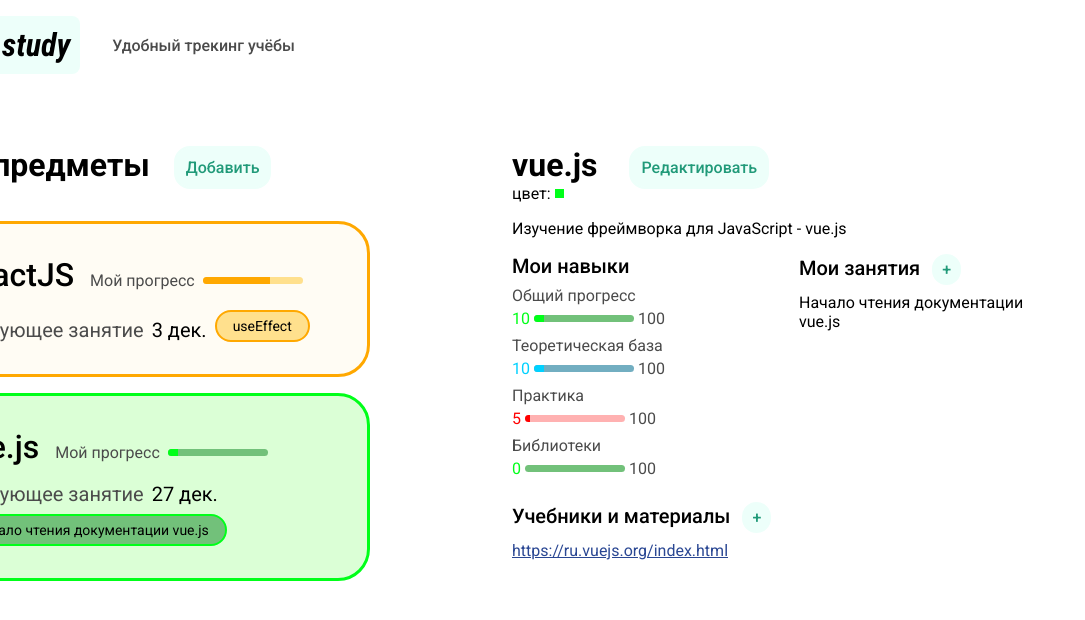
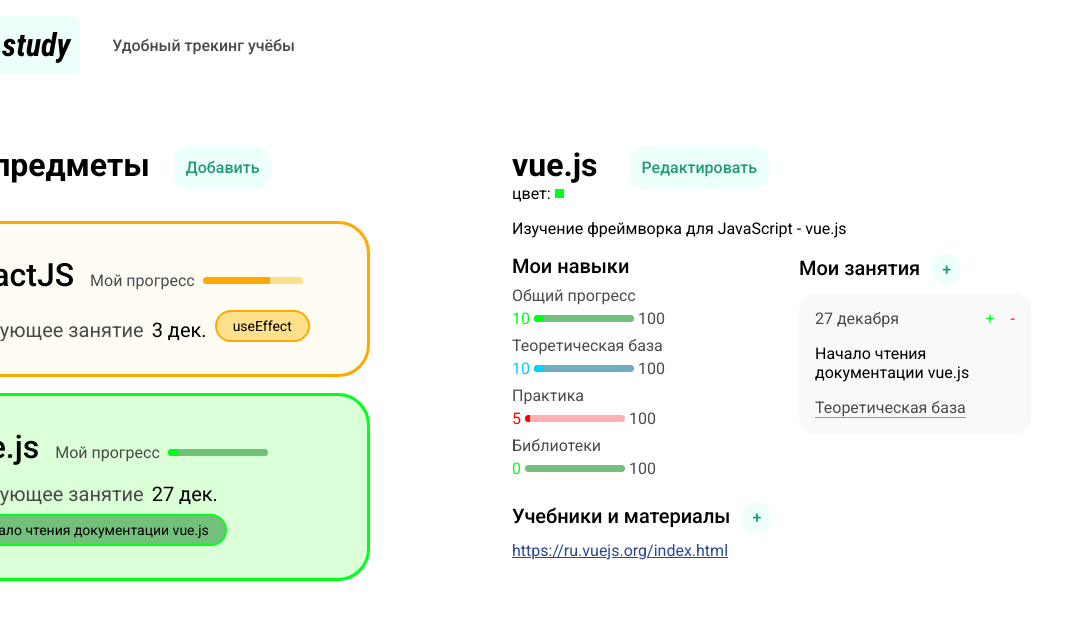
Before and after one commit to bulg4kov/trackstudy, a React (Create React App) app: page / in a window 1280 px wide. Both pictures are taken after a click on the element 145 px from the left and 487 px from the top of the page. Shown: the top 620 px of the page, without its empty margins (0-1085 px from the left). Built offline with nearby package versions, Linux system fonts and the light colour scheme.

Commit message:
Сделал карточку занятия с подгрузкой данных из Redux состояния

```diff
--- a/src/app/fakedata/subjects.json
+++ b/src/app/fakedata/subjects.json
@@ -10,19 +10,45 @@
         "id": 0,
         "time": "1672101138",
         "topic": "useContext",
-        "status": "waiting"
+        "status": "waiting",
+        "skills": [
+          {
+            "id": 0,
+            "name": "Теоретическая база",
+            "color": "green"
+          },
+          {
+            "id": 1,
+            "name": "Практика",
+            "color": "blue"
+          }
+        ]
       },
       {
         "id": 1,
         "time": "1670151138",
         "topic": "useState",
-        "status": "competed"
+        "status": "competed",
+        "skills": [
+          {
+            "id": 0,
+            "name": "Теоретическая база",
+            "color": "green"
+          }
+        ]
       },
       {
         "id": 2,
         "time": "1670051138",
         "topic": "useEffect",
-        "status": "failed"
+        "status": "failed",
+        "skills": [
+          {
+            "id": 0,
+            "name": "Теоретическая база",
+            "color": "green"
+          }
+        ]
       }
     ],
     "skills": [
@@ -58,7 +84,14 @@
         "id": 0,
         "time": "1672101138",
         "topic": "Начало чтения документации vue.js",
-        "status": "waiting"
+        "status": "waiting",
+        "skills": [
+          {
+            "id": 0,
+            "name": "Теоретическая база",
+            "color": "green"
+          }
+        ]
       }
     ],
     "skills": [
--- a/src/components/Subject/SubjectCard.jsx
+++ b/src/components/Subject/SubjectCard.jsx
@@ -3,6 +3,7 @@
 import ButtonBasic from "../UI/Buttons/ButtonBasic";
 import SubjectSkill from "./SubjectSkill";
 import SubjectData from "./SubjectData";
+import SubjectLesson from "./SubjectLesson";
 
 const Subject = styled.article`
 	display: flex;
@@ -108,7 +109,14 @@
 						addAction={function () {}}
 					>
 						{subject.lessons.map((lesson) =>
-							lesson.status === "waiting" ? lesson.topic : null
+							lesson.status === "waiting" ? (
+								<SubjectLesson
+									name={lesson.topic}
+									lessonId={lesson.id}
+									skills={lesson.skills}
+									time={new Date(lesson.time * 1000)}
+								/>
+							) : null
 						)}
 					</SubjectData>
 				</SubjectContainer>
--- a/src/components/Subject/SubjectLesson.jsx
+++ b/src/components/Subject/SubjectLesson.jsx
@@ -1,10 +1,81 @@
 import React from "react";
 import styled from "styled-components";
 
-const StyledLesson = styled.div``;
+const StyledLesson = styled.div`
+	display: flex;
+	flex-direction: column;
+	gap: 16px;
+	width: 200px;
+	padding: 16px;
+	background-color: ${(props) => props.theme.grayBg};
+	color: ${(props) => props.theme.textGray};
+	font-size: 16px;
+	font-weight: 400;
+	border-radius: 16px;
+`;
 
-function SubjectLesson({ time, name, skills, onComplete, onFail, ...props }) {
-	return <StyledLesson></StyledLesson>;
+const LessonHeader = styled.div`
+	display: flex;
+	justify-content: space-between;
+`;
+
+const LessonActions = styled.div`
+	display: flex;
+	gap: 16px;
+`;
+
+const LessonAction = styled.button`
+	font-size: 16px;
+	font-weight: 400;
+	background-color: unset;
+	border: none;
+	color: ${(props) =>
+		props.type === "complete"
+			? props.theme.cardPrimary.green
+			: props.theme.cardPrimary.red};
+`;
+
+const LessonTopic = styled.span`
+	font-size: 16px;
+	color: ${(props) => props.theme.textPrimary};
+`;
+
+const LessonSkill = styled.span`
+	border-bottom: 1px solid ${(props) => props.theme.cardPrimary[props.color]};
+	width: fit-content;
+`;
+
+function SubjectLesson({
+	lessonId = undefined,
+	time = new Date(),
+	name = "",
+	skills = [],
+	onComplete,
+	onFail,
+	...props
+}) {
+	return (
+		<StyledLesson lessonId={lessonId}>
+			<LessonHeader>
+				{time.toLocaleString("ru-RU", {
+					month: "long",
+					day: "numeric",
+				})}
+				<LessonActions>
+					<LessonAction type="complete" onClick={onComplete}>
+						+
+					</LessonAction>
+					<LessonAction type="fail" onClick={onFail}>
+						-
+					</LessonAction>
+				</LessonActions>
+			</LessonHeader>
+			<LessonTopic>{name}</LessonTopic>
+			{skills.map((skill) => (
+				<LessonSkill color={skill.color}>{skill.name}</LessonSkill>
+			))}
+		</StyledLesson>
+	);
 }
 
 export default SubjectLesson;
--- a/src/index.js
+++ b/src/index.js
@@ -28,6 +28,7 @@
 	bgPrimary: "#EDFFFA",
 	buttonBg: "#EDFFFA",
 	buttonText: "#219A79",
+	grayBg: "#F9F9F9",
 	link: "#2A4793",
 	cardBg: {
 		orange: "#FFFCF4",
```
